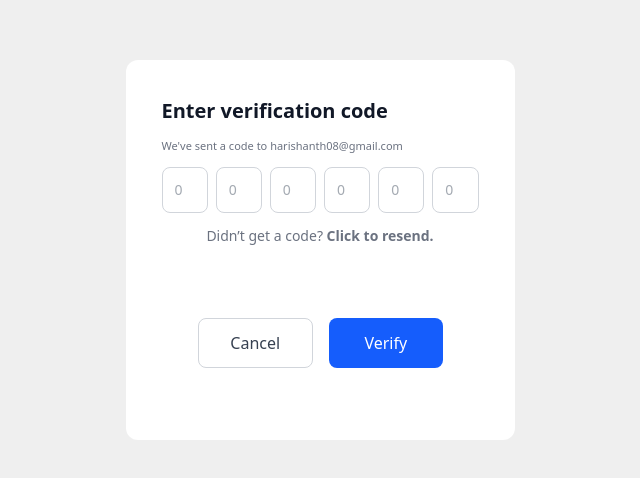
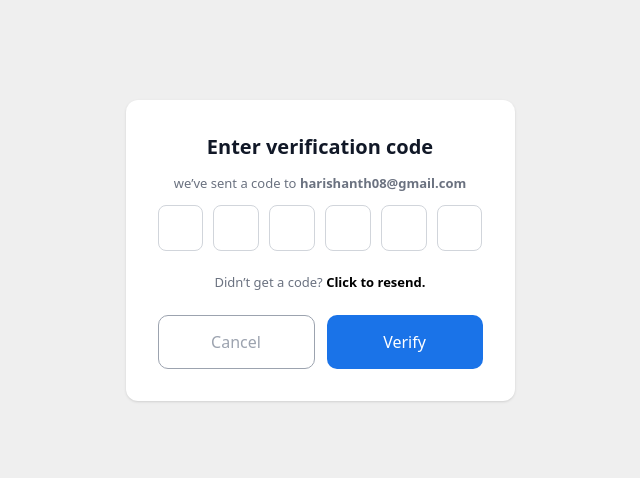
Before and after one commit to Esoft-Management-System/Frontend, a React app: page /OTPform in a window 1280 px wide. Shown: the part 150-628 px from the top of the page, without its empty margins (320-960 px from the left). Built offline with nearby package versions, Linux system fonts and the light colour scheme; the HTML template or start-up script is replaced by a standard one.

Commit message:
feat(OTPform): redesign verification code input form with improved UI and layout

```diff
--- a/src/pages/ForgotPassword/OTPform.tsx
+++ b/src/pages/ForgotPassword/OTPform.tsx
@@ -3,39 +3,71 @@ import Textinput from "../../components/common/Textinput";
 const OTPform = () => {
 
 	return (
-<div className="h-screen w-screen flex items-center justify-center bg-[#EFEFEF]">
-    <div className="flex min-w-[337px]  flex-col md:w-[409px] p-2.5 gap-2.5">
-        <div className="w-full flex flex-col bg-white rounded-xl p-3.5 md:p-9 gap-3">
+		// <div className="h-screen w-screen flex items-center justify-center bg-[#EFEFEF]">
+		// 	<div className="flex min-w-[337px]  flex-row md:w-[409px] p-2.5 gap-2.5">
+		// 		<div className="w-full flex flex-col  bg-white rounded-xl p-3.5 md:p-9 gap-3">
+		// 			<p className="text-[20px] text-[#111827] font-semibold justify-center">
+		// 				Enter verification code
+		// 			</p>
+		// 			<p className="text-[11px] font-normal text-[#6B7280]">
+		// 				We've sent a code to <span>harishanth08@gmail.com</span>
+		// 			</p>
+		// 			<div className="w-full flex flex-row items-center justify-between gap-2">
+		// 				<Textinput placeholder="0" type="text" />
+		// 				<Textinput placeholder="0" type="text" />
+		// 				<Textinput placeholder="0" type="text" />
+		// 				<Textinput placeholder="0" type="text" />
+		// 				<Textinput placeholder="0" type="text" />
+		// 				<Textinput placeholder="0" type="text" />
+		// 			</div>
+		// 			<p className="text-[14px] font-normal text-[#6B7280] text-center">
+		// 				Didn’t get a code? <span className="font-semibold">Click to resend.</span></p>
+		// 			<div className="bg-white rounded-xl p-6 md:p-9">
+		// 				<div className="flex gap-4 mt-6">
+		// 					<button className="flex-1 py-3 rounded-lg border border-[#D1D5DB] text-[#374151] font-medium">Cancel</button>
+		// 					<button className="flex-1 py-3 rounded-lg bg-blue-600 text-white font-medium hover:brightness-95">Verify</button>
+		// 				</div>
+		// 			</div>
+		// 		</div>
+		// 	</div>
+		// </div>
+		<div className="w-screen h-screen bg-[#EFEFEF] flex items-center justify-center">
 
-        <p className="text-[20px] text-[#111827] font-semibold justify-center">
-            Enter verification code
-        </p>
-        <p className="text-[11px] font-normal text-[#6B7280]">
-            We've sent a code to <span>harishanth08@gmail.com</span>
-        </p>
-        <div className = "w-full flex flex-row items-center justify-between gap-2">
-            <Textinput placeholder="0" type="text"/>
-            <Textinput placeholder="0" type="text"/>
-            <Textinput placeholder="0" type="text"/>
+			<div className="flex flex-row max-w-[409px] p-2.5 gap-2.5">
 
-            <Textinput placeholder="0" type="text"/>
-            <Textinput placeholder="0" type="text"/>
-            <Textinput placeholder="0" type="text"/>
+				<div className="w-full bg-[#FFFFFF] p-8 flex flex-col gap-3 shadow-sm rounded-xl items-center justify-center">
+
+					<p className="text-[20px] font-semibold text-[#111827]">Enter verification code</p>
+					<p className="text-[13px] font-normal text-[#6B7280]">we’ve sent a code to <span className="font-semibold">harishanth08@gmail.com</span></p>
+
+					<div className="flex flex-row w-full h-full gap-2.5 items-center">
+
+						<Textinput type="text" />
+						<Textinput type="text" />
+						<Textinput type="text" />
+						<Textinput type="text" />
+						<Textinput type="text" />
+						<Textinput type="text" />
 
 					</div>
-        <p className="text-[14px] font-normal text-[#6B7280] text-center">
-        Didn’t get a code? <span className="font-semibold">Click to resend.</span></p>
-        <div className="bg-white rounded-xl p-6 md:p-9">
-        <div className="flex gap-4 mt-6">
-        <button className="flex-1 py-3 rounded-lg border border-[#D1D5DB] text-[#374151] font-medium">Cancel</button>
-        <button className="flex-1 py-3 rounded-lg bg-blue-600 text-white font-medium hover:brightness-95">Verify</button>
-        </div>
+
+					<div className="w-full p-2.5 flex flex-row items-center justify-center">
+
+						<p className="text-[13px] font-normal text-[#6B7280]">Didn’t get a code? <span className="font-semibold text-black hover:cursor-pointer">Click to resend.</span></p>
+
 					</div>
 
+					<div className="flex flex-row w-full gap-3">
+
+						<button className="flex flex-row w-full rounded-[10px] border border-[#9CA3AF] py-3.5 items-center justify-center font-medium text-[#9CA3AF] text-[16px] hover:cursor-pointer">Cancel</button>
+						<button className="w-full flex flex-row rounded-[10px] py-3.5 bg-[#1A73E8] justify-center items-center font-medium text-white text-[16px] hover:cursor-pointer">Verify</button>
 
 					</div>
 
 				</div>
+
+			</div>
+
 		</div>
 	);
 };
```
Lines whose indentation alone changed are shown as unchanged.
